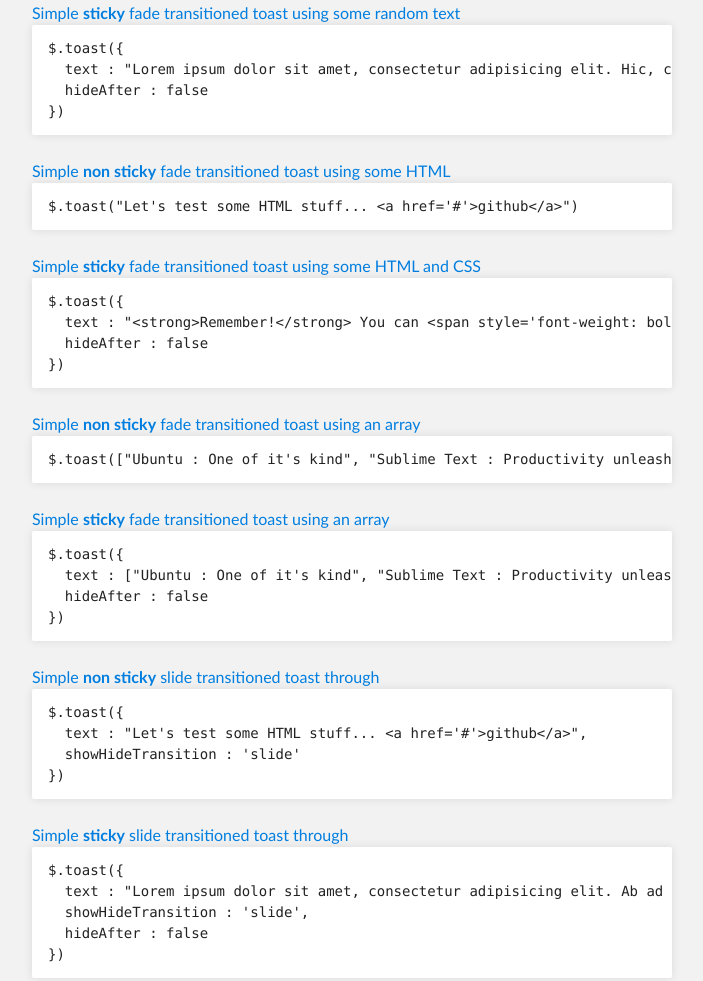
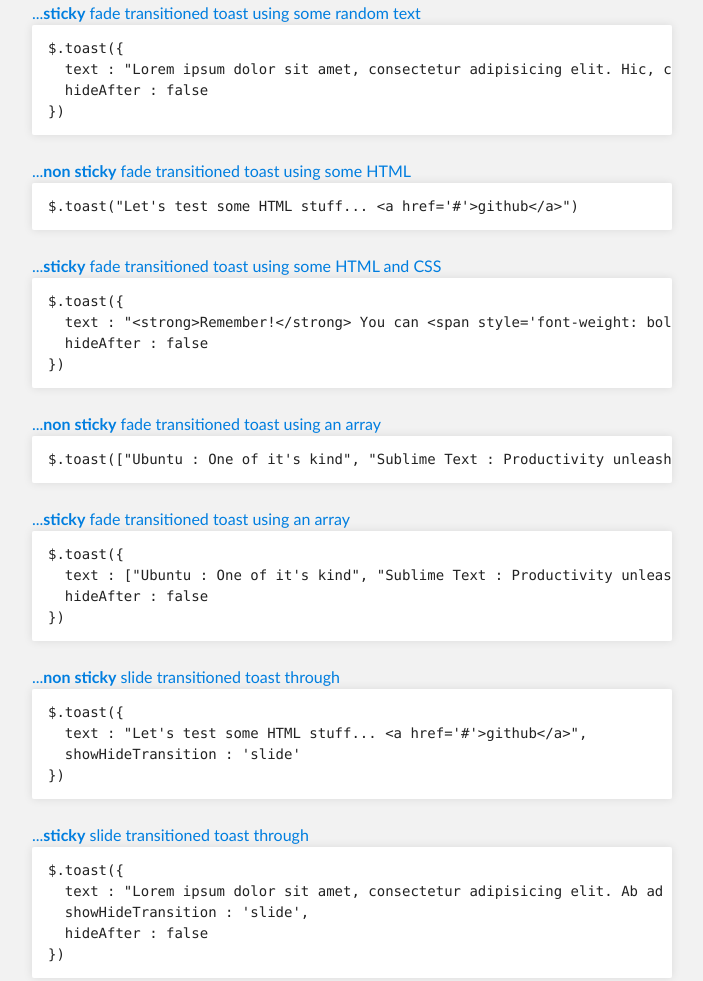
Before and after one commit to kdemos/kdemos.github.io, a plain HTML site: page jquery-toast-plugin.html in a window 1280 px wide. Shown: the part 575-1556 px from the top of the page, without its empty margins (308-1011 px from the left). Drawn offline with Linux system fonts and the light colour scheme.

Commit message:
Update jquery-toast-plugin.html

```diff
--- a/jquery-toast-plugin.html
+++ b/jquery-toast-plugin.html
@@ -39,31 +39,31 @@
           <li>
             <a href="#" class="text-toast">Simple <strong>non sticky</strong> fade transitioned toast using some random text</a><br>
             <pre><code>$.toast("Lorem ipsum dolor sit amet, consectetur adipisicing elit. Hic, consequuntur doloremque eveniet eius eaque dicta repudiandae illo ullam. Minima itaque sint magnam dolorum asperiores repudiandae dignissimos expedita, voluptatum vitae velit.")</code></pre><br>
-            <a href="#" class="sticky-text-toast">Simple <strong>sticky</strong> fade transitioned toast using some random text</a><br>
+            <a href="#" class="sticky-text-toast">...<strong>sticky</strong> fade transitioned toast using some random text</a><br>
             <pre><code>$.toast({
   text : "Lorem ipsum dolor sit amet, consectetur adipisicing elit. Hic, consequuntur doloremque eveniet eius eaque dicta repudiandae illo ullam. Minima itaque sint magnam dolorum asperiores repudiandae dignissimos expedita, voluptatum vitae velit.",
   hideAfter : false
 })</code></pre><br>
-            <a href="#" class="html-toast">Simple <strong>non sticky</strong> fade transitioned toast using some HTML</a><br>
+            <a href="#" class="html-toast">...<strong>non sticky</strong> fade transitioned toast using some HTML</a><br>
             <pre><code>$.toast("Let's test some HTML stuff... &lt;a href='#'>github&lt;/a>")</code></pre><br>
-            <a href="#" class="sticky-htmlcss-toast">Simple <strong>sticky</strong> fade transitioned toast using some HTML and CSS</a><br>
+            <a href="#" class="sticky-htmlcss-toast">...<strong>sticky</strong> fade transitioned toast using some HTML and CSS</a><br>
             <pre><code>$.toast({
   text : "&lt;strong&gt;Remember!&lt;/strong&gt; You can &lt;span style='font-weight: bold; color:red;' class='horribly-styled'&gt;always&lt;/span&gt; introduce your own &times; HTML and &lt;span style='font-size: 18px;'&gt;CSS&lt;/span&gt; in the toast.",
   hideAfter : false
 })</code></pre><br>
-            <a href="#" class="array-toast">Simple <strong>non sticky</strong> fade transitioned toast using an array</a><br>
+            <a href="#" class="array-toast">...<strong>non sticky</strong> fade transitioned toast using an array</a><br>
             <pre><code>$.toast(["Ubuntu : One of it's kind", "Sublime Text : Productivity unleashed", "HeidiSQL : Just love it", "Github : Just Lovely"])</code></pre><br>
-            <a href="#" class="sticky-array-toast">Simple <strong>sticky</strong> fade transitioned toast using an array</a><br>
+            <a href="#" class="sticky-array-toast">...<strong>sticky</strong> fade transitioned toast using an array</a><br>
             <pre><code>$.toast({
   text : ["Ubuntu : One of it's kind", "Sublime Text : Productivity unleashed", "HeidiSQL : Just love it", "Github : Just Lovely"],
   hideAfter : false
 })</code></pre><br>
-            <a href="#" class="html-toast-slide">Simple <strong>non sticky</strong> slide transitioned toast through </a><br>
+            <a href="#" class="html-toast-slide">...<strong>non sticky</strong> slide transitioned toast through </a><br>
             <pre><code>$.toast({
   text : "Let's test some HTML stuff... &lt;a href='#'>github&lt;/a>",
   showHideTransition : 'slide'
 })</code></pre><br>
-            <a href="#" class="sticky-html-toast-slide">Simple <strong>sticky</strong> slide transitioned toast through </a><br>
+            <a href="#" class="sticky-html-toast-slide">...<strong>sticky</strong> slide transitioned toast through </a><br>
             <pre><code>$.toast({
   text : "Lorem ipsum dolor sit amet, consectetur adipisicing elit. Ab ad molestias illo illum, modi, velit, excepturi, commodi ipsum itaque deserunt voluptates reprehenderit ipsa suscipit optio rem voluptate assumenda fuga explicabo.",
   showHideTransition : 'slide',
@@ -99,7 +99,7 @@
             <strong>Text can be</strong> provided in the form of
             <ul>
               <li><strong>Array</strong> (It's elements will be changed to an un ordered list)</li>
-              <li><strong>Simple text</strong></li>
+              <li><strong>..text</strong></li>
               <li><strong>HTML</strong></li>
             </ul>
           </li>
```
